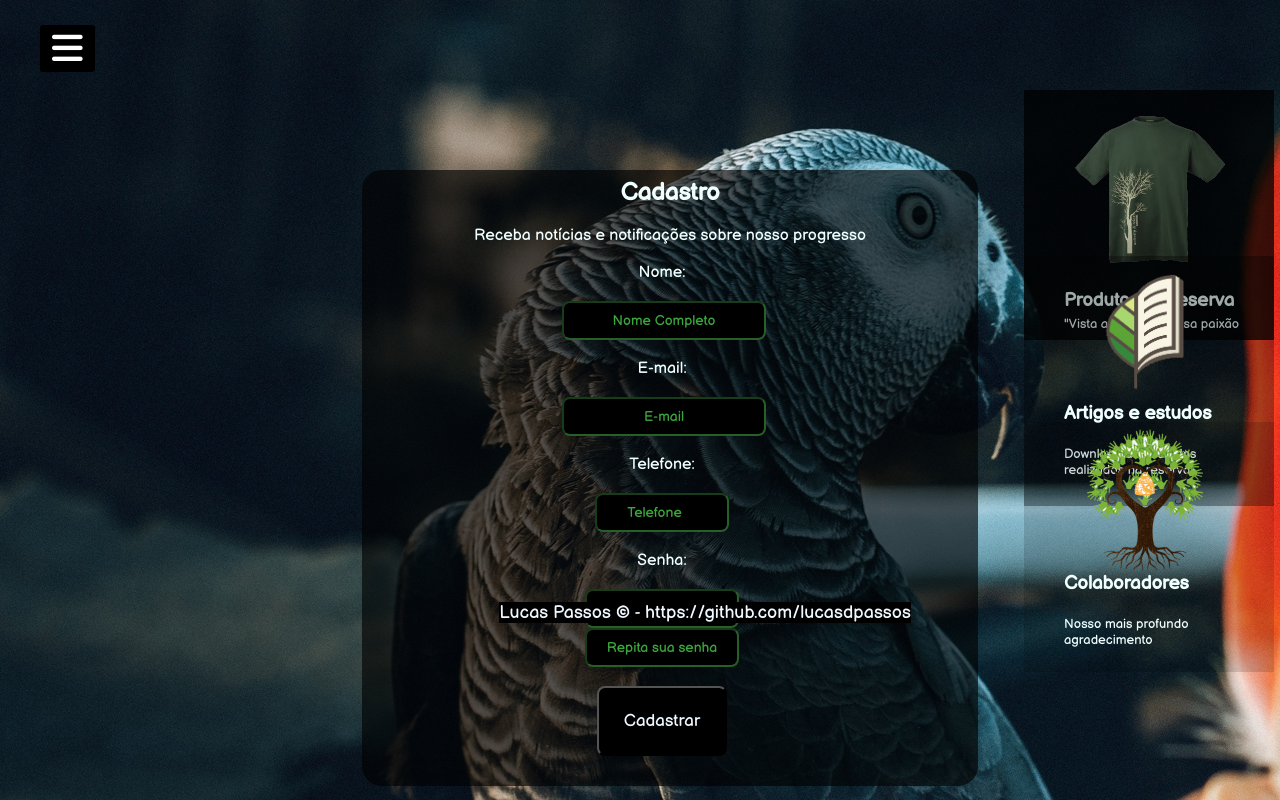
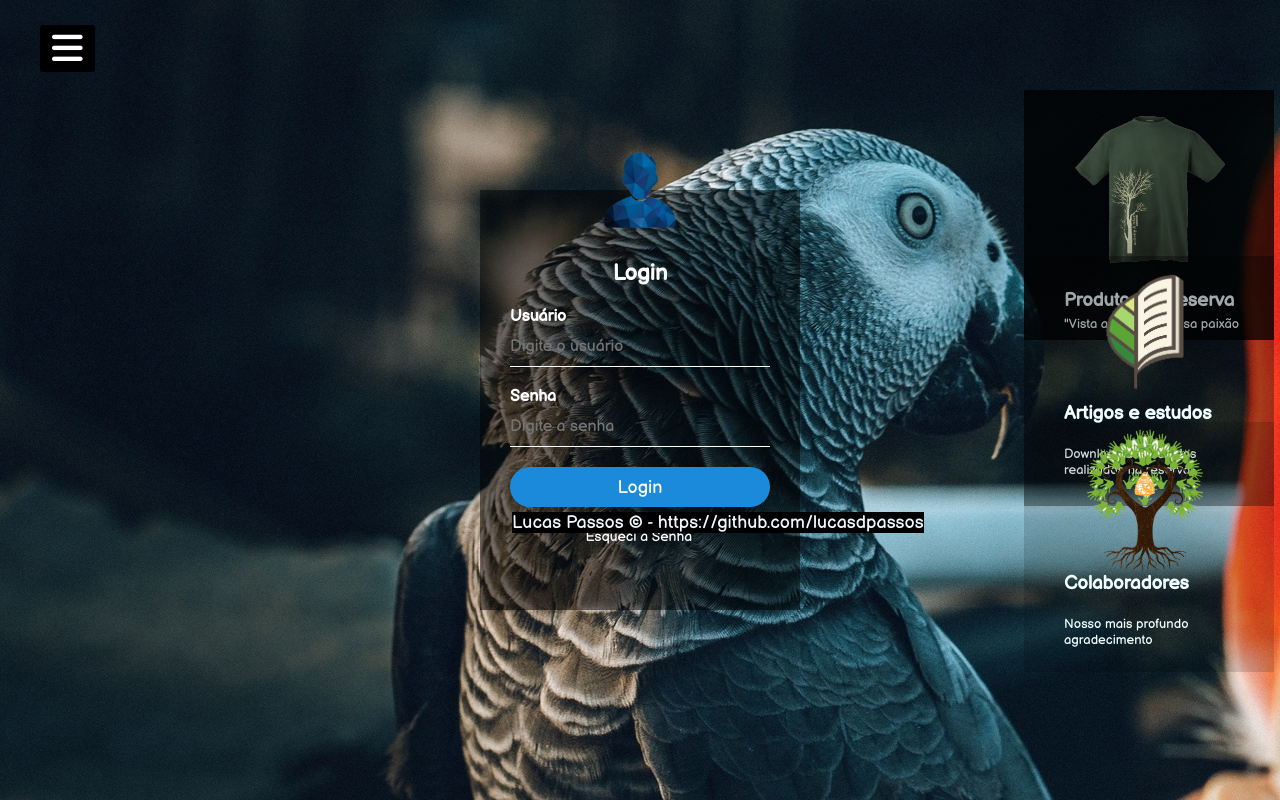
Before and after one commit to lucasdpassos/Reserva_florestal, a plain HTML site: page index.html in a window 1280 px wide. Drawn offline with Linux system fonts and the light colour scheme.

Commit message:
patch_dinamismo

```diff
--- a/index.html
+++ b/index.html
@@ -25,22 +25,21 @@
             <li><a href="#">Espécies</a></li>
         </ul>
     </div>
-    <div class='cadastro'>
-        <h2>Cadastro</h2><br/>
-        <p>Receba notícias e notificações sobre nosso progresso</p>
-        <form class="form1">
-            Nome:<br/><br/>
-            <input type="text" placeholder="Nome Completo"><br/><br/>
-            E-mail:<br/><br/>
-            <input type="text" placeholder="E-mail"><br/><br/>
-            Telefone:<br/><br/>
-            <input type="number" id="tel1" placeholder="Telefone"><br/><br/>
-            Senha:<br/><br/>
-            <input type="password" id='senha1' placeholder="Senha"><br>
-            <input type="password" id='senha2' placeholder="Repita sua senha"><br/><br/>
-            <button>Cadastrar</button>
-        </form>
+    <div class='login-box'>
+       <img src="./imgs/avatar.png" class='avatar'>
+           <h1>Login</h1>
+                <form>
+                    <p>Usuário</p>
+                        <input type="text" name="Usuário" placeholder="Digite o usuário">
+                    <p>Senha</p>
+                        <input type="password" name="Senha" placeholder="Digite a senha">
+                        <input type="submit" name='Entrar' value='Login'>
+                        <a href="#">Esqueci a Senha</a>
+                </form>
+
+
     </div>
+
     <div class="news1">
         <article>
             <img src="./imgs/shirt.png" alt="">
--- a/style.css
+++ b/style.css
@@ -15,6 +15,8 @@
 
 body {
     background-image: url('./imgs/bc1.jpg');
+    margin: 0;
+    padding: 0;
 }
 
 .sidebar{
@@ -93,77 +95,34 @@ label #cancel {
     left: 195px;
 
 }
-
-.cadastro {
+.login-box {
+    width: 320px;
+    height: 420px;
+    background: rgba(0, 0, 0, 0.5);
+    color: #fff;
+    top: 50%;
+    left: 50%;
     position: absolute;
-    width: 600px;
-    height: 600px;
-    top: 40%;
-    left: 40%;
-    margin-top: -150px;
-    margin-left: -150px;
-    background-color: rgba(0, 0, 0, 0.637);
-    text-align: center;
-    color: azure;
-    padding: 8px;
-    border-radius: 20px;
+    transform: translate(-50%,-50%);
+    box-sizing: border-box;
+    padding: 70px 30px;
 
 }
-.form1 {
-    width: 200px;
-    height: 260px;
-    align-items: center;
-    margin-top: 3%;
-    margin-left: 32%;
-    text-align: center;
-    color: azure;
-
-
-}
-.form1 input{
-    height: 35px;
-    width: 200px;
-    background-color: black;
-    color: rgb(255, 255, 255);
-    border-radius: 8px;
-    text-align: center;
-    font-size: 14px;
-    border-color: rgba(93, 221, 93, 0.432);
-    transition: .3s ease;
-
-}
-.form1 input:hover{
-    border-color: green;
+.avatar {
+    width: 100px;
+    height: 100px;
+    border-radius: 50%;
+    position: absolute;
+    top: -50px;
+    left: calc(50%, 50px);
+    margin-left: 25%;
 }
 
-.form1 ::placeholder{
-    color: rgb(60, 167, 60);
-}
-#senha1, #senha2 {
-    width: 150px;
-}
-#tel1 {
-    width: 130px;
-}
-.form1 button {
-    width: 130px;
-    height: 70px;
-    cursor: pointer;
-    border-radius: 8px;
-    background-color: black;
-    color: aliceblue;
-    font-size: 17px;
-    transition: .3s ease;
-}
-.form1 button:hover {
-    background-color: green;
-
-}
 footer {
     position: absolute;
-    margin-top: 47%;
+    margin-top: 40%;
     color: aliceblue;
-    margin-left: 39%;
+    margin-left: 40%;
     font-size: 18px;
     background-color: black;
 }
@@ -196,6 +155,7 @@ footer {
 }
 .news1:hover, .news2:hover, .news3:hover {
     background-color: black;
+    padding: 8px;
 }
 .news1 article {
     position: absolute;
@@ -261,3 +221,57 @@ footer {
     margin-right: 8%;
     font-size: 13px;
 }
+.login-box h1 {
+    margin: 0;
+    padding: 0 0 20px;
+    text-align: center;
+    font-size: 22px;
+}
+.login-box p {
+    margin: 0;
+    padding: 0;
+    font-weight: bold;
+
+}
+.login-box input {
+    width: 100%;
+    margin-bottom: 20px;
+
+}
+.login-box input[type='text'], input[type='password']{
+    border: none;
+    border-bottom: 1px solid #fff;
+    background: transparent;
+    outline: none;
+    height: 40px;
+    color: #fff;
+    font-size: 16px;
+    transition: 0.3s;
+}
+.login-box input[type='text']:hover, input[type='password']:hover {
+    border-bottom: 1px solid rgb(47, 252, 29);
+    padding: 5px;
+}
+.login-box input[type='submit']{
+    border: none;
+    outline: none;
+    height: 40px;
+    background: #1c8adb;
+    color: #fff;
+    font-size: 18px;
+    border-radius: 20px;
+}
+.login-box input[type='submit']:hover {
+    cursor: pointer;
+    background: #39dc79;
+    color: #000;
+}
+.login-box a {
+    text-decoration: none;
+    font-size: 14px;
+    color: #fff;
+    margin-left: 29%;
+}
+.login-box a:hover {
+    color: #39dc79;
+}
```
Also changed, not shown: imgs/avatar.png (added).
